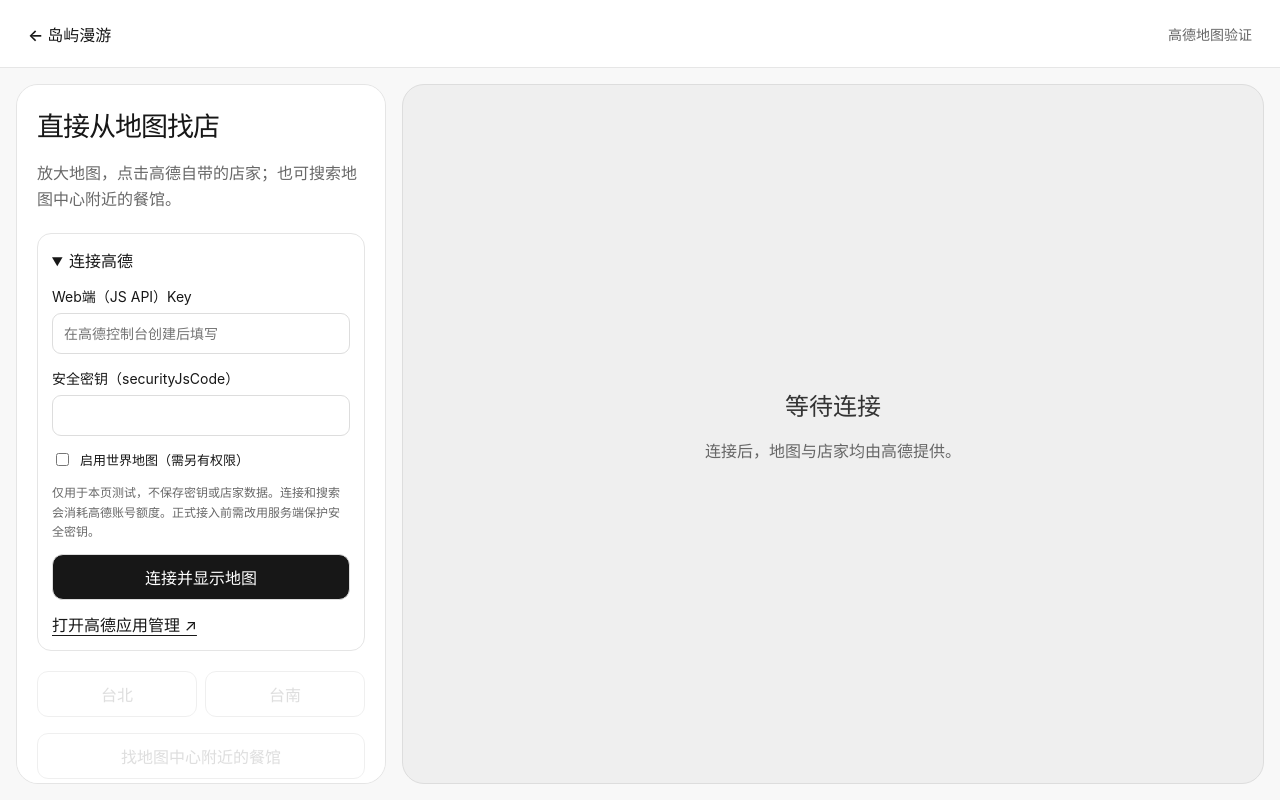
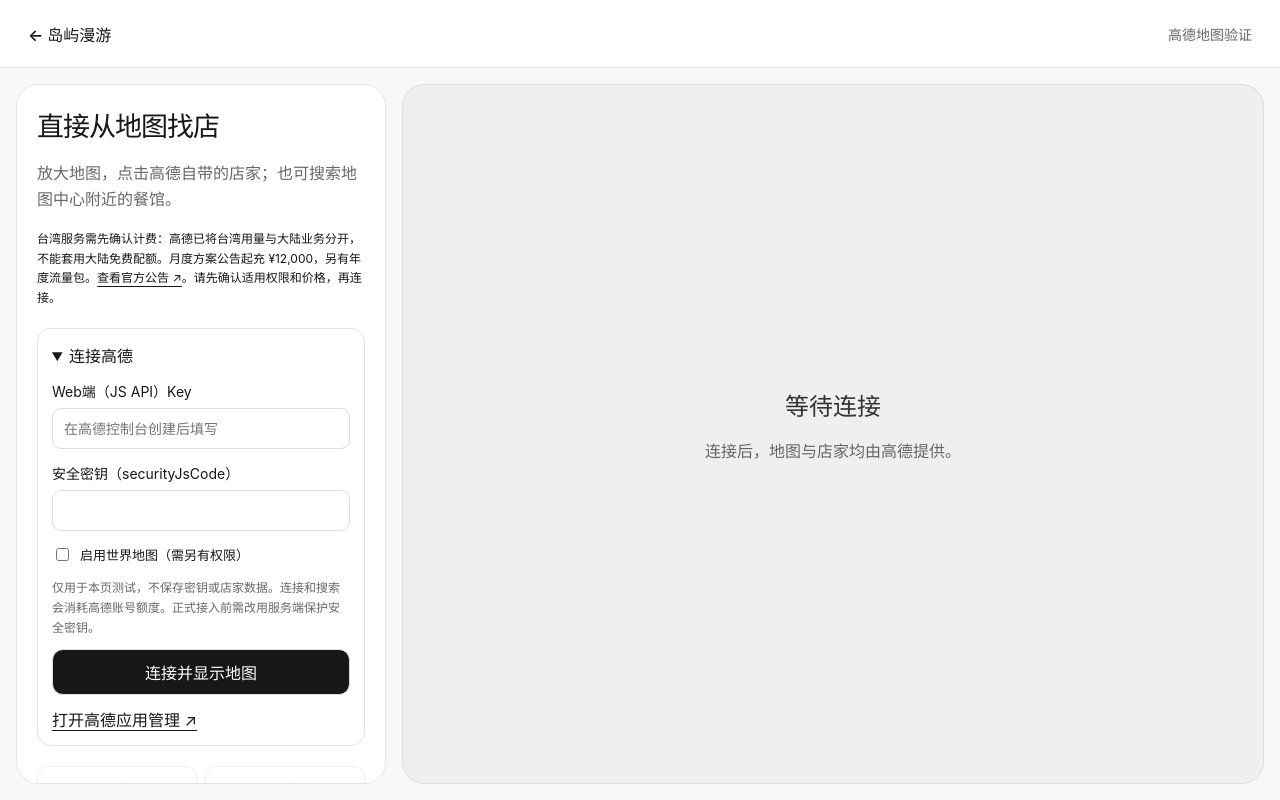
Before and after one commit to Linus-He/tw-travel, a plain HTML site: page amap-lab.html in a window 1280 px wide. Drawn offline with Linux system fonts and the light colour scheme.

Commit message:
Clarify Taiwan AMap pricing before account setup

```diff
--- a/amap-lab.html
+++ b/amap-lab.html
@@ -2,6 +2,7 @@
 <html lang="zh-CN"><head><meta charset="utf-8"><meta name="viewport" content="width=device-width,initial-scale=1"><meta name="referrer" content="strict-origin-when-cross-origin"><title>高德地图验证 · 岛屿漫游</title><link rel="stylesheet" href="amap-lab.css"></head>
 <body><header><a href="./">← 岛屿漫游</a><span>高德地图验证</span></header>
 <main><aside><h1>直接从地图找店</h1><p class="muted">放大地图，点击高德自带的店家；也可搜索地图中心附近的餐馆。</p>
+<p class="small"><strong>台湾服务需先确认计费：</strong>高德已将台湾用量与大陆业务分开，不能套用大陆免费配额。月度方案公告起充 ¥12,000，另有年度流量包。<a href="https://lbs.amap.com/news/yunyingcelue20261008" target="_blank" rel="noopener noreferrer">查看官方公告 ↗</a>。请先确认适用权限和价格，再连接。</p>
 <details id="setup" open><summary>连接高德</summary><form id="connect"><label>Web端（JS API）Key<input id="amap-key" autocomplete="off" required pattern="[a-fA-F0-9]{32}" placeholder="在高德控制台创建后填写"></label><label>安全密钥（securityJsCode）<input id="amap-security" type="password" autocomplete="off" required pattern="[a-fA-F0-9]{32}"></label><label class="check"><input id="world" type="checkbox">启用世界地图（需另有权限）</label><p class="muted small">仅用于本页测试，不保存密钥或店家数据。连接和搜索会消耗高德账号额度。正式接入前需改用服务端保护安全密钥。</p><button id="start" type="submit">连接并显示地图</button></form><a href="https://console.amap.com/dev/key/app" target="_blank" rel="noopener noreferrer">打开高德应用管理 ↗</a></details>
 <div class="city-switch" aria-label="测试城市"><button data-city="taipei" disabled>台北</button><button data-city="tainan" disabled>台南</button></div>
 <button id="nearby" disabled>找地图中心附近的餐馆</button><label class="check"><input id="auto" type="checkbox" disabled>移动地图后自动找餐馆</label><p class="small muted">搜索中心周边 1.2 公里，每次最多展示 25 个结果，并非区域内全部店家。</p>
```
Also changed, not shown: README.md.
